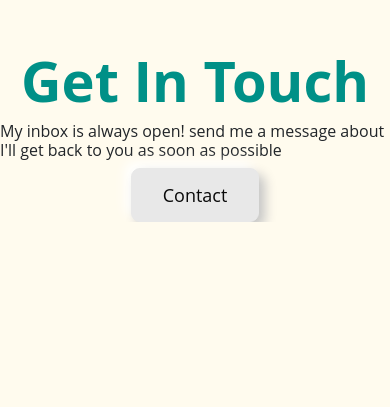
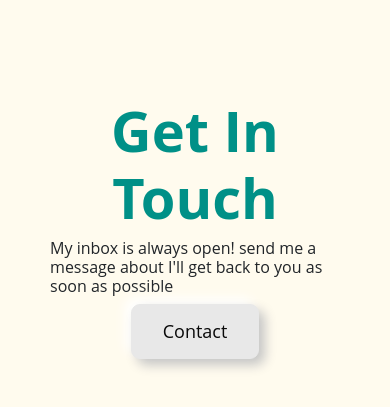
Before and after one commit to Ethang187/Portfolio, a website: page index.html in a window 390 px wide. Shown: the part 8077-8484 px from the top of the page. Before the commit the page ends 8299 px from the top, so only its background shows below. Drawn offline with nearby package versions, Linux system fonts and the light colour scheme; files whose address does not match are found by name.

Commit message:
styling contactme section for smaller screens

```diff
--- a/style.css
+++ b/style.css
@@ -212,6 +212,7 @@ h1 {
 #getintouch {
 	font-size: 3.5em;
 	font-weight: 700;
+	text-align: center;
 }
 
 @media (max-width:1300px) {
@@ -281,4 +282,7 @@ h1 {
 	.projectleftside {
 		width: 400px;
 	}
+	.contactme {
+		padding: 50px;
+	}
 }
```
